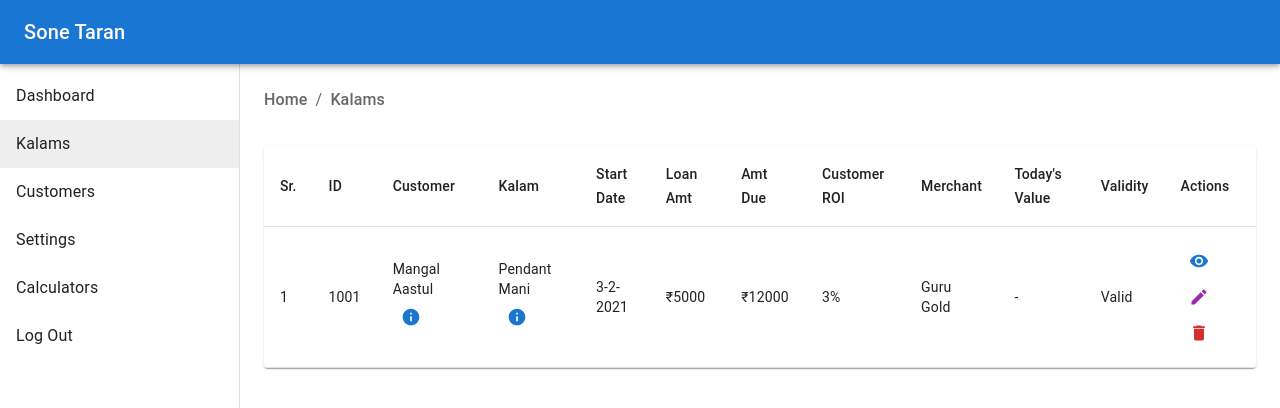
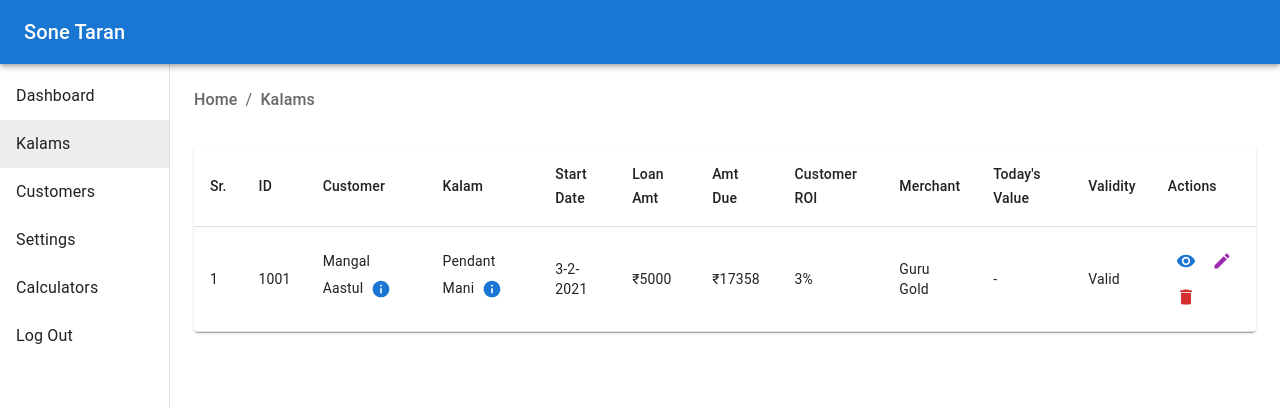
Before and after one commit to maheshgarade/sone-taran, a React (Vite) app: page /kalams in a window 1280 px wide. Shown: the top 408 px of the page. Built offline with nearby package versions, Linux system fonts and the light colour scheme.

Commit message:
added interest calculator

```diff
--- a/src/App.tsx
+++ b/src/App.tsx
@@ -38,7 +38,7 @@ const menuItems = [
   { text: "Log Out", path: "/logout" },
 ];
 
-const drawerWidth = 240;
+const drawerWidth = 170;
 
 const BreadcrumbsComponent = () => {
   const location = useLocation();
@@ -63,7 +63,7 @@ const App = () => {
   const theme = useTheme();
   const isMobile = useMediaQuery(theme.breakpoints.down("sm"));
   const [mobileOpen, setMobileOpen] = useState(false);
-  const location = useLocation(); // ✅ No more error because <BrowserRouter> is in index.js
+  const location = useLocation();
 
   const toggleDrawer = () => {
     setMobileOpen(!mobileOpen);
--- a/src/dashboard/Dashboard.tsx
+++ b/src/dashboard/Dashboard.tsx
@@ -35,7 +35,7 @@ const menuItems = [
   { text: "Log Out", path: "/logout" },
 ];
 
-const drawerWidth = 240;
+const drawerWidth = 170;
 
 const App = () => {
   const theme = useTheme();
--- a/src/kalams/KalamsTable.tsx
+++ b/src/kalams/KalamsTable.tsx
@@ -3,6 +3,7 @@ import { Table, TableBody, TableCell, TableContainer, TableHead, TableRow, Paper
 import InfoIcon from "@mui/icons-material/Info";
 import { Visibility, Edit, Delete } from "@mui/icons-material";
 import { useNavigate } from "react-router-dom";
+import { calculateAnnualCompoundInterest } from "../utils/interestCalculatorUtils";
 
 // Define the interfaces
 interface Address {
@@ -141,7 +142,7 @@ const KalamsTable: React.FC = () => {
                 </TableCell>
                 <TableCell>{customer.loan.loanStartDate}</TableCell>
                 <TableCell>₹{customer.loan.customerAmt}</TableCell>
-                <TableCell>₹{customer.loan.totalAmt}</TableCell>
+                <TableCell>₹{calculateAnnualCompoundInterest(customer.loan.customerAmt, customer.loan.customerROI * 12, 48, 15 )}</TableCell>
                 <TableCell>{customer.loan.customerROI}%</TableCell>
                 <TableCell>{customer.merchant.shopName}</TableCell>
                 <TableCell>{calculateTodaysValue()}</TableCell>
--- /dev/null
+++ b/src/utils/interestCalculatorUtils.tsx
@@ -0,0 +1,109 @@
+export const calculateAnnualCompoundInterest = (principal: number, annualRate: number, totalMonths: number, totalDays: number) => {
+    const years = Math.floor(totalMonths / 12); // Extract full years
+    const months = totalMonths % 12; // Extract remaining months
+    const rate = annualRate / 100;
+
+    let amount = principal;
+
+    // Calculate compound interest for each full year
+    for (let i = 0; i < years; i++) {
+        const interest = amount * rate; // Interest for the year
+        amount += interest; // Add interest to the principal
+    }
+
+    // Calculate simple interest for the remaining months
+    if (months > 0) {
+        const monthlyRate = rate / 12; // Monthly rate
+        const interestForMonths = amount * monthlyRate * months; // Simple interest for remaining months
+        amount += interestForMonths; // Add interest for the remaining months
+    }
+
+    // Calculate simple interest for the remaining days
+    if (totalDays > 0) {
+        const dailyRate = rate / 365; // Daily rate
+        const interestForDays = amount * dailyRate * totalDays; // Simple interest for remaining days
+        amount += interestForDays; // Add interest for the remaining days
+    }
+
+    return Math.round(amount);
+}
+
+// // Example usage
+// let customerLoan = 5000;  // Principal
+// let annualROI = 36;       // Annual ROI in % (compounded annually)
+// let totalMonths = 47;     // Duration in months
+// let totalDays = 15;
+
+// let customerDue = calculateAnnualCompoundInterest(customerLoan, annualROI, totalMonths, totalDays);
+// console.log("Customer Due:", customerDue);
+
+
+export const interestBreakdown = (principal: number, annualRate: number, totalMonths: number, totalDays: number) => {
+    const years = Math.floor(totalMonths / 12); // Extract full years
+    const months = totalMonths % 12; // Extract remaining months
+    const rate = annualRate / 100;
+
+    let amount = principal;
+    const breakdown = [];
+
+    // Calculate compound interest for each full year
+    for (let i = 1; i <= years; i++) {
+        const interest = amount * rate; // Interest for the year
+        const total = amount + interest; // New principal for next year
+
+        breakdown.push({
+            duration: i,
+            unit: "year",
+            principal: Math.round(amount),
+            interest: Math.round(interest),
+            total: Math.round(total),
+        });
+
+        amount = total; // Update principal for next year
+    }
+
+    // Calculate simple interest for the remaining months
+    if (months > 0) {
+        const monthlyRate = rate / 12; // Monthly rate
+        const interestForMonths = amount * monthlyRate * months; // Simple interest for remaining months
+        const total = amount + interestForMonths;
+
+        breakdown.push({
+            duration: months,
+            unit: "month",
+            principal: Math.round(amount),
+            interest: Math.round(interestForMonths),
+            total: Math.round(total),
+        });
+
+        amount = total; // Update principal for remaining days
+    }
+
+    // Calculate simple interest for the remaining days
+    if (totalDays > 0) {
+        const dailyRate = rate / 365; // Daily rate
+        const interestForDays = amount * dailyRate * totalDays; // Simple interest for remaining days
+        const total = amount + interestForDays;
+
+        breakdown.push({
+            duration: totalDays,
+            unit: "days",
+            principal: Math.round(amount),
+            interest: Math.round(interestForDays),
+            total: Math.round(total),
+        });
+
+        amount = total; // Final amount
+    }
+
+    return breakdown;
+}
+
+// // Example usage
+// let customerLoan = 5000;  // Principal
+// let annualROI = 36;       // Annual ROI in % (compounded annually)
+// let totalMonths = 47;     // Duration in months
+// let totalDays = 15;       // Additional days
+
+// let breakdown = interestBreakdown(customerLoan, annualROI, totalMonths, totalDays);
+// console.log(breakdown);
```
